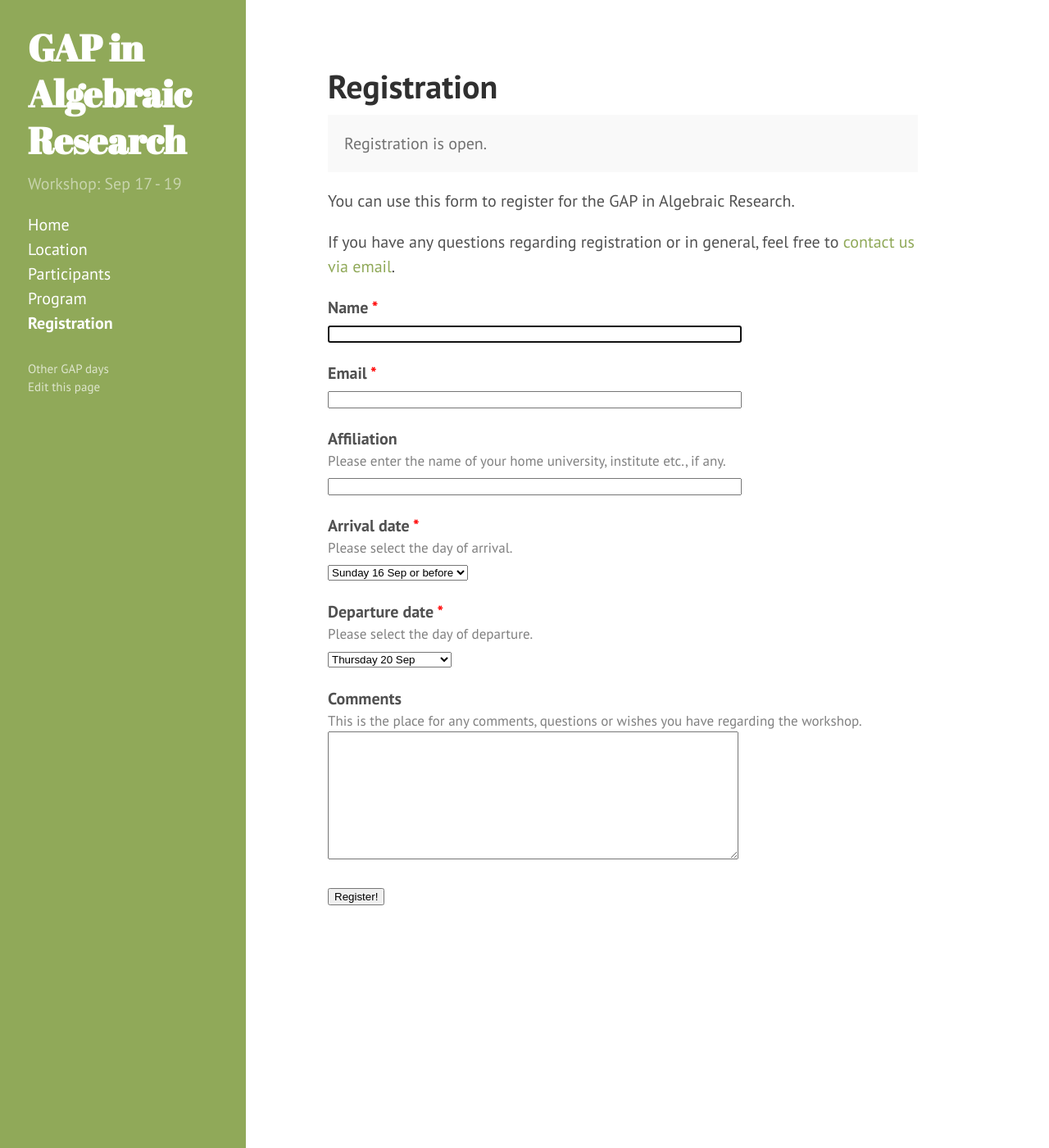
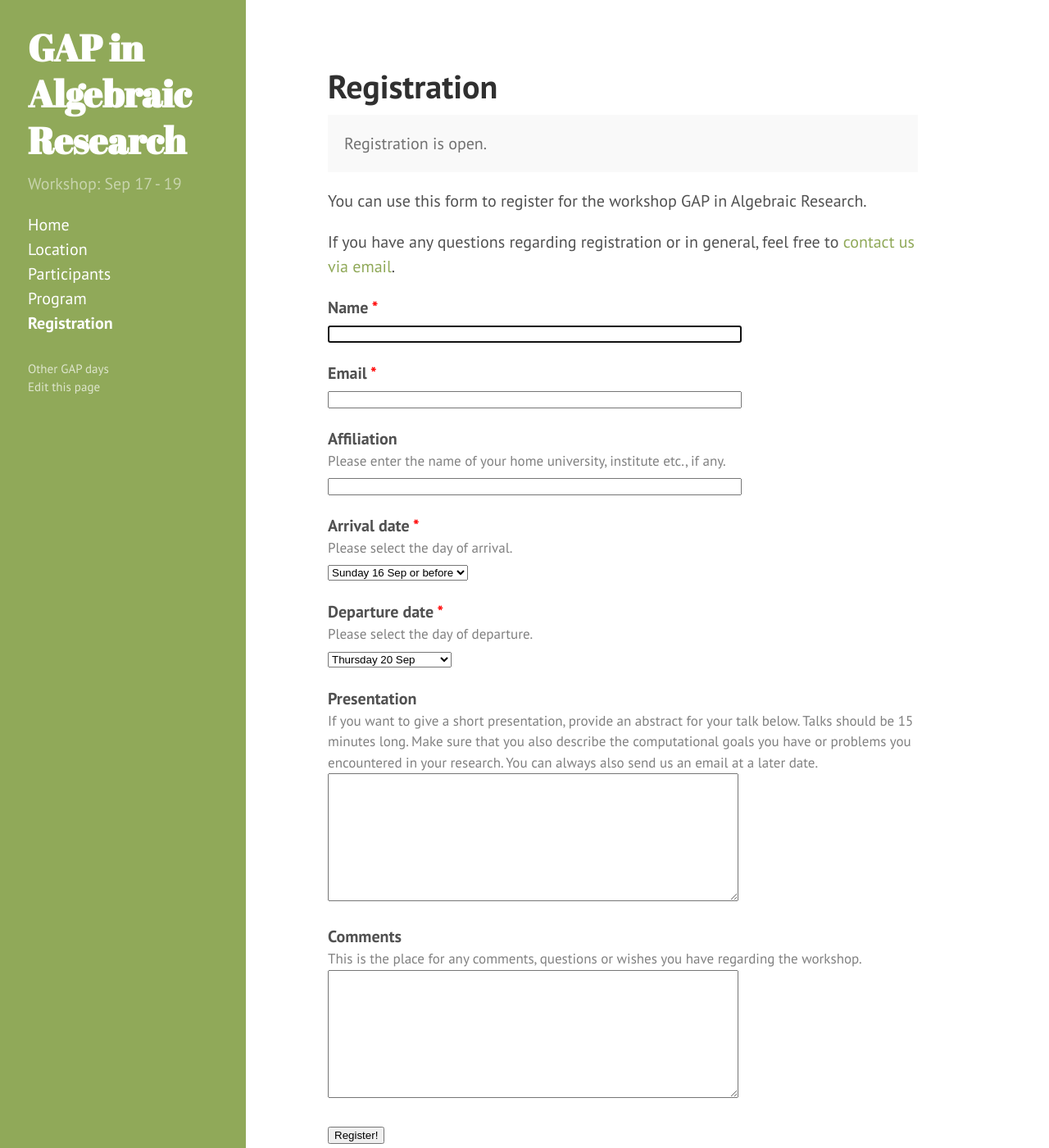
Before and after one commit to lbfm-rwth/gap-in-algebraic-research-2018, a Jekyll site: the page built from registration.html, in a window 1280 px wide and 1400 px high. Shown: the whole window at 82% size. Built offline with Jekyll 4.4.1, drawn with Linux system fonts in a browser that asks for light colours.

Commit message:
Registration: field for talks

```diff
--- a/registration.html
+++ b/registration.html
@@ -17,7 +17,7 @@ email: sergio@mathb.rwth-aachen.de
 <p class="message">Registration is open.</p>
 
 <p>
-You can use this form to register for the {{ site.title }}.
+You can use this form to register for the workshop {{ site.title }}.
 </p>
 
 <p>
@@ -108,7 +108,21 @@ regarding registration or in general, feel free to
 
 <div class="form-field">
   <div class="form-field-title">
-    <label for="presentation">Comments</label>
+    <label for="presentation">Presentation</label>
+  </div>
+  <div class="form-field-description">
+    If you want to give a short presentation, provide an abstract for your talk below.
+    Talks should be 15 minutes long.
+    Make sure that you also describe the computational goals you have or problems
+    you encountered in your research.
+    You can always also send us an email at a later date.
+  </div>
+  <textarea name="presentation" rows="10" cols="60"></textarea>
+</div>
+
+<div class="form-field">
+  <div class="form-field-title">
+    <label for="comments">Comments</label>
   </div>
   <div class="form-field-description">
     This is the place for any comments, questions or wishes
```
